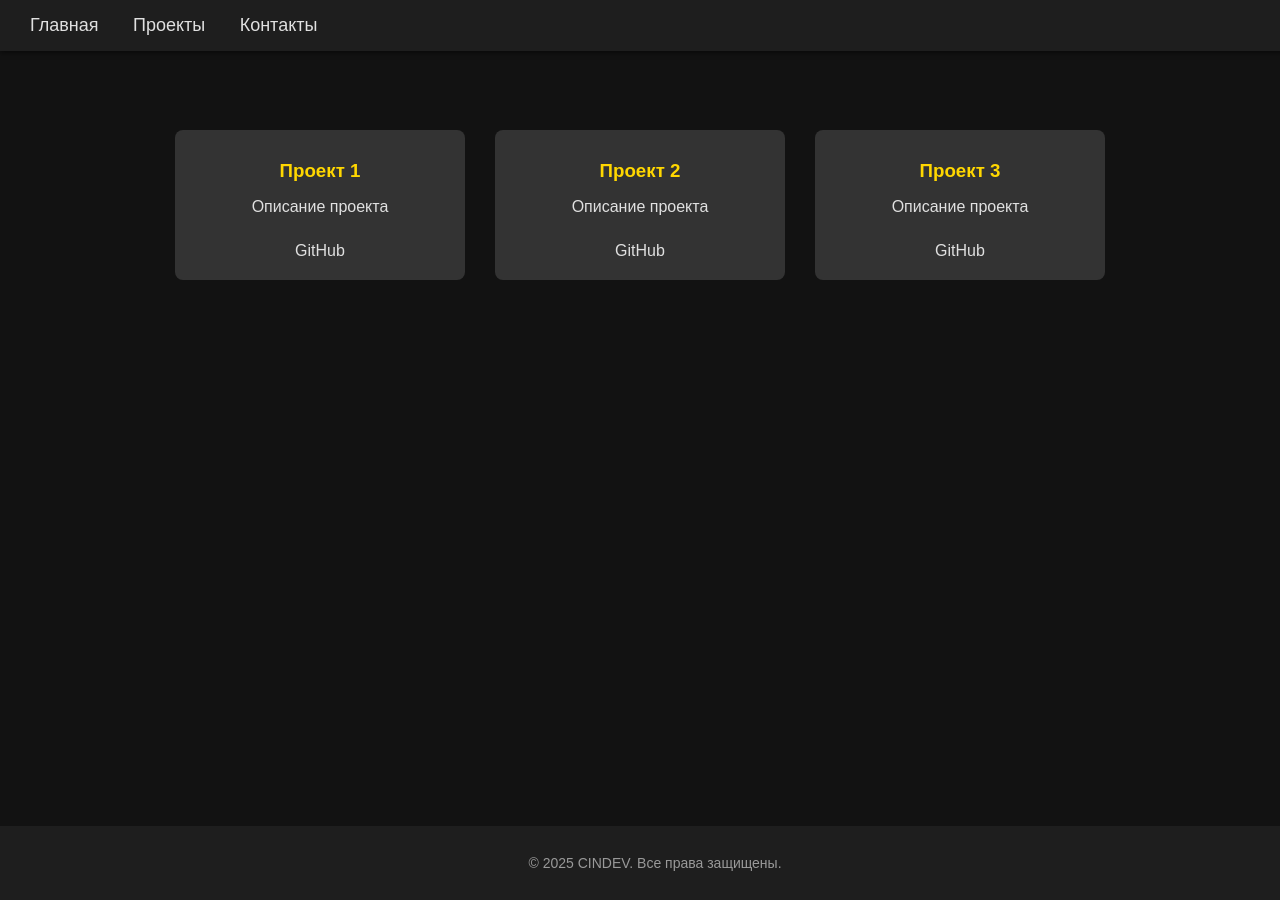
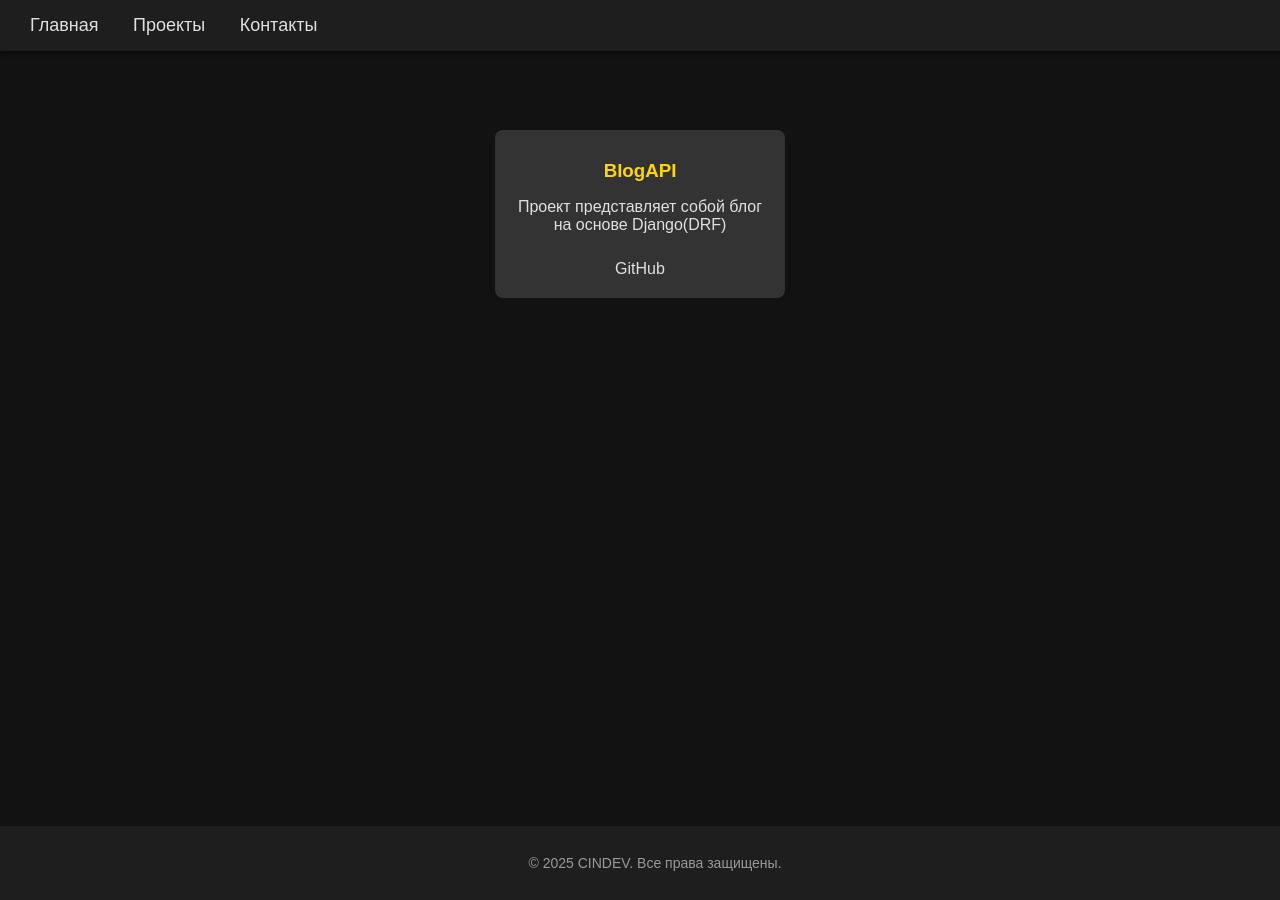
Before and after one commit to Cinzanos/cinzanos.github.io, a Jekyll site: the page built from projects.html, in a window 1280 px wide. Built offline with Jekyll 4.4.1, drawn with Linux system fonts in a browser that asks for light colours.

Commit message:
Добавил проект

```diff
--- a/projects.html
+++ b/projects.html
@@ -5,19 +5,9 @@ title: Мои проекты
 <div class="container">
   <div id="projects" class="projects">
     <div class="project fade-in">
-      <h3>Проект 1</h3>
-      <p>Описание проекта</p>
-      <a href="https://github.com/username/project1" target="_blank">GitHub</a>
-    </div>
-    <div class="project fade-in">
-      <h3>Проект 2</h3>
-      <p>Описание проекта</p>
-      <a href="https://github.com/username/project2" target="_blank">GitHub</a>
-    </div>
-    <div class="project fade-in">
-      <h3>Проект 3</h3>
-      <p>Описание проекта</p>
-      <a href="https://github.com/username/project3" target="_blank">GitHub</a>
+      <h3>BlogAPI</h3>
+      <p>Проект представляет собой блог на основе Django(DRF)</p>
+      <a href="https://github.com/Cinzanos/BlogAPI" target="_blank">GitHub</a>
     </div>
   </div>
 </div>
```
